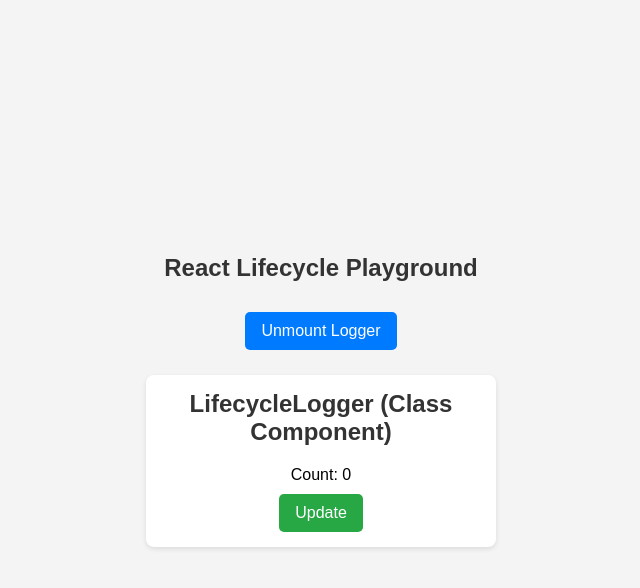
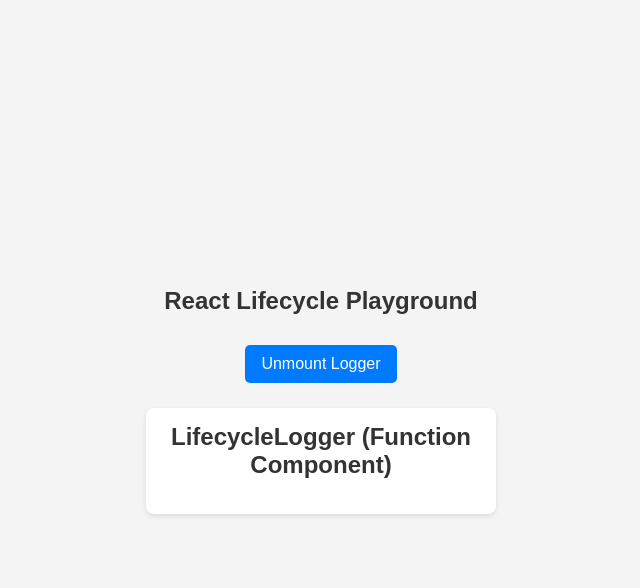
Before and after one commit to zieDoo/React-sandbox, a React (Vite) app in the folder 05_Component_Lifecycle_UseEffect_Hook/lifecycle-playground/: page / in a window 1280 px wide. Both pictures are taken after a click on the button "Mount Logger". Shown: the top 588 px of the page, without its empty margins (319-959 px from the left). Built offline with nearby package versions, Linux system fonts and the light colour scheme.

Commit message:
Component Lifecycle - Functional Component - Mount part with useEffect hook

```diff
--- a/05_Component_Lifecycle_UseEffect_Hook/lifecycle-playground/src/components/LifecycleLogger.jsx
+++ b/05_Component_Lifecycle_UseEffect_Hook/lifecycle-playground/src/components/LifecycleLogger.jsx
@@ -1,67 +1,30 @@
-import { Component } from "react";
+import { useState, useEffect } from "react";
 
-class LifecycleLogger extends Component {
-  constructor(props) {
-    super(props);
-    console.log("Component init...");
+// Now, we can use one useEffect hook to replace all three lifecycle methods.
 
-    this.state = {
-      count: 0,
-    };
-  }
+const LifecycleLogger = () => {
+  useEffect(() => {
+    console.log("Component mounted...");
+  }, []);
+  // If we want to just only Mount, we leave our dependency array empty []. It means that it will run only once, when components mounts.
 
-  componentDidMount() {
-    console.log("Component mounted...");
-  }
-
-  componentDidUpdate(prevProps, prevState) {
-    if (prevState.count !== this.state.count) {
-      console.log("Component updated...", this.state.count);
-    }
-  }
-
-  componentWillUnmount() {
-    console.log("Component unmount...");
-  }
-
-  incrementCount = () => {
-    this.setState((prevState) => ({
-      count: prevState.count + 1,
-    }));
-  };
-
-  render() {
-    return (
-      <div className="logger-container">
-        <h2>LifecycleLogger (Class Component)</h2>
-
-        <p>Count: {this.state.count}</p>
-
-        <button onClick={this.incrementCount} className="secondary-btn">
-          Update
-        </button>
-      </div>
-    );
-  }
-}
+  return (
+    <div className="logger-container">
+      <h2>LifecycleLogger (Function Component)</h2>
+    </div>
+  );
+};
 
 export default LifecycleLogger;
 
-// INITIALIZATION vs MOUNT
-//
-// Initialization is not a part of a Lifecycle
-// It is happen before any of the Lifecycle steps.
+// useEFFECT method
+// - it takes two arguments
 
-// Initialization is when component is put into memory.
-// (It has nothing to do with adding to DOM)
+// 1 Argument - Function (our effect)
+//      - this is the code to be executed (API calls,...)
+//      - this function can optionally return another function (so called cleanup function, which works like componentWillunmount)
 
-// Mounting - is specific to mounting component to DOM
-
-// If we want to add any 'Site Effect' (like request to API) -> you wouldnt do it in INITIALIZATION
-
-// BUT in Initialization we do thinks like:
-// - set your State
-// - take your props
-// - bind event handlers
-
-// So to do a 'site effect', like make API useCallback, when the component mounts (on many cases it is on page load), you will use: componentDidMount() method
+// 2 Argument - Dependancy Array
+//     - This is an array of variables that React watches
+//     - The effect will trigger again only if one of the values in this array changes.
+//     - If you leave it empty [], it will run only once.
```
Also changed, not shown: 05_Component_Lifecycle_UseEffect_Hook/lifecycle-playground/src/components/LifecycleLoggerClass.jsx (added, +67 -0 lines).
